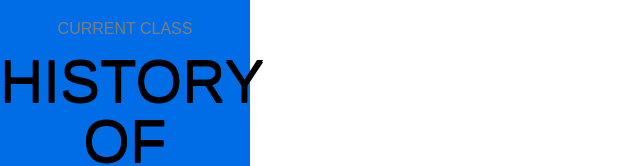
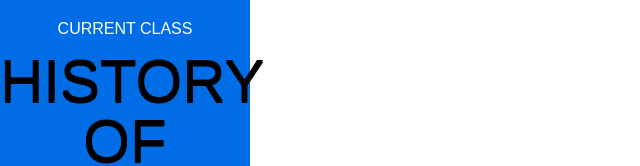
Before and after one commit to Jchurchill49/P1-468, a plain HTML site: page index.html in a window 1280 px wide. Shown: the top 166 px of the page, without its empty margins (0-640 px from the left). Drawn offline with Linux system fonts and the light colour scheme; no server answers; a web font is replaced by a local one.

Commit message:
color h2

```diff
--- a/index.html
+++ b/index.html
@@ -79,7 +79,7 @@
 				padding-top: 20px;
 				font-size: 16px;
 				line-height: 18px;
-				color: #7e7e7e;
+				color: #fff;
 				text-transform: uppercase;
 			}
 		</style>
```
